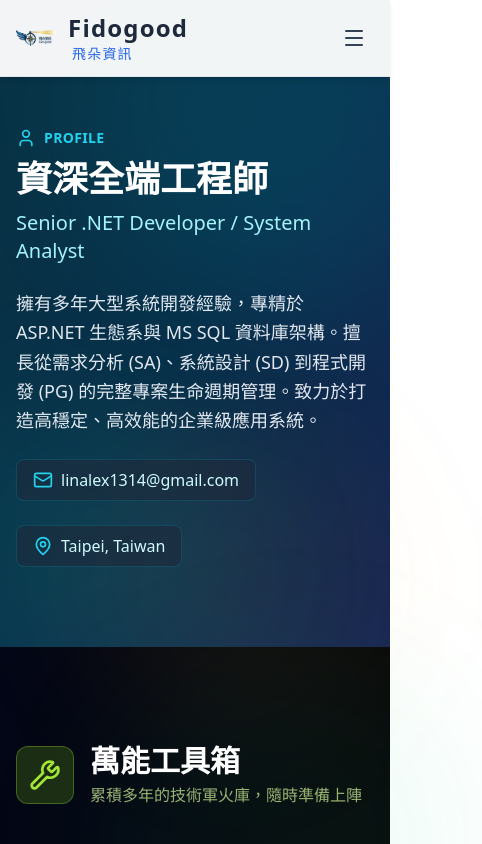
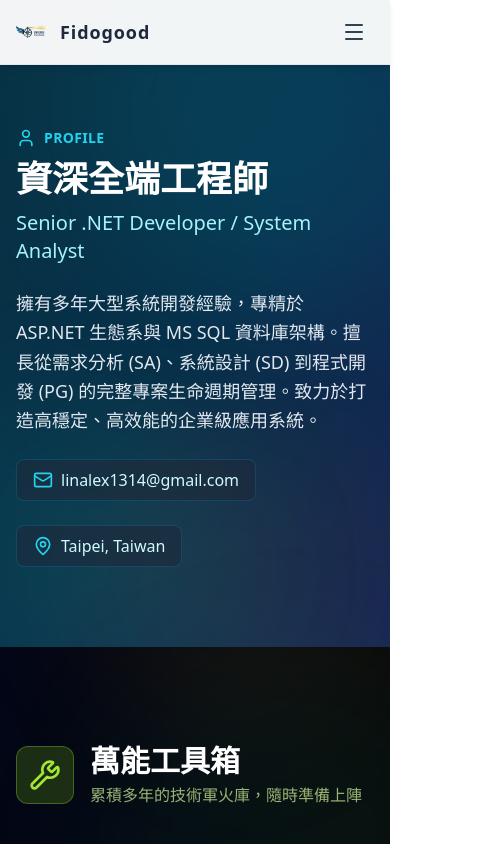
Before and after one commit to linalex1314/AlexWeb, a React (Vite) app: page / in a window 390 px wide. Shown: the top 844 px of the page, 482 px wide, since content can reach past the window. Built offline with nearby package versions, Linux system fonts and the light colour scheme.

Commit message:
Fix RWD overflow issue - prevent horizontal scrolling on mobile

```diff
--- a/App.tsx
+++ b/App.tsx
@@ -12,7 +12,7 @@ const MainContent: React.FC = () => {
     const { currentPage } = useContent();
 
     return (
-        <div className="min-h-screen bg-slate-900 text-slate-200 font-sans selection:bg-blue-500 selection:text-white">
+        <div className="min-h-screen bg-slate-900 text-slate-200 font-sans selection:bg-blue-500 selection:text-white overflow-x-hidden">
             <Navbar />
 
             {currentPage === 'home' ? (
--- a/components/Navbar.tsx
+++ b/components/Navbar.tsx
@@ -25,7 +25,7 @@ export const Navbar: React.FC = () => {
     }
   }, [isLoginMode]);
 
-  const navClass = "fixed top-0 left-0 right-0 z-50 bg-white/95 backdrop-blur-md border-b border-slate-200 shadow-md transition-all duration-300";
+  const navClass = "fixed top-0 left-0 right-0 z-50 bg-white/95 backdrop-blur-md border-b border-slate-200 shadow-md transition-all duration-300 overflow-x-hidden";
 
   const navItems = [
     { label: '自我介紹', id: 'about', icon: User },
@@ -62,16 +62,16 @@ export const Navbar: React.FC = () => {
 
   return (
     <nav className={navClass}>
-      <div className="max-w-7xl mx-auto px-4 sm:px-6 lg:px-8 py-3">
+      <div className="max-w-7xl mx-auto px-4 sm:px-6 lg:px-8 py-3 overflow-hidden">
         <div className="flex justify-between items-center">
             {/* Logo Area */}
             <div
                 className="flex items-center gap-3 group cursor-pointer"
                 onClick={() => switchPage('home')}
             >
-                <img src="/logo.png" alt="Fidogood" className="w-10 h-10 object-contain" />
-                <span className="text-2xl font-bold text-slate-800 tracking-wider">
-                    Fidogood <span className="text-sm font-normal text-blue-600 ml-1 block sm:inline">{currentPage === 'cms' ? 'CMS Mode' : '飛朵資訊'}</span>
+                <img src="/logo.png" alt="Fidogood" className="w-8 h-8 sm:w-10 sm:h-10 object-contain flex-shrink-0" />
+                <span className="text-lg sm:text-2xl font-bold text-slate-800 tracking-wider truncate">
+                    Fidogood <span className="text-xs sm:text-sm font-normal text-blue-600 ml-1 hidden sm:inline">{currentPage === 'cms' ? 'CMS Mode' : '飛朵資訊'}</span>
                 </span>
             </div>
 
--- a/index.html
+++ b/index.html
@@ -8,6 +8,10 @@
     <script src="https://cdn.tailwindcss.com"></script>
     <link href="https://fonts.googleapis.com/css2?family=Noto+Sans+TC:wght@300;400;500;700&display=swap" rel="stylesheet">
     <style>
+      html, body {
+        overflow-x: hidden;
+        max-width: 100vw;
+      }
       body {
         font-family: 'Noto Sans TC', sans-serif;
       }
```
